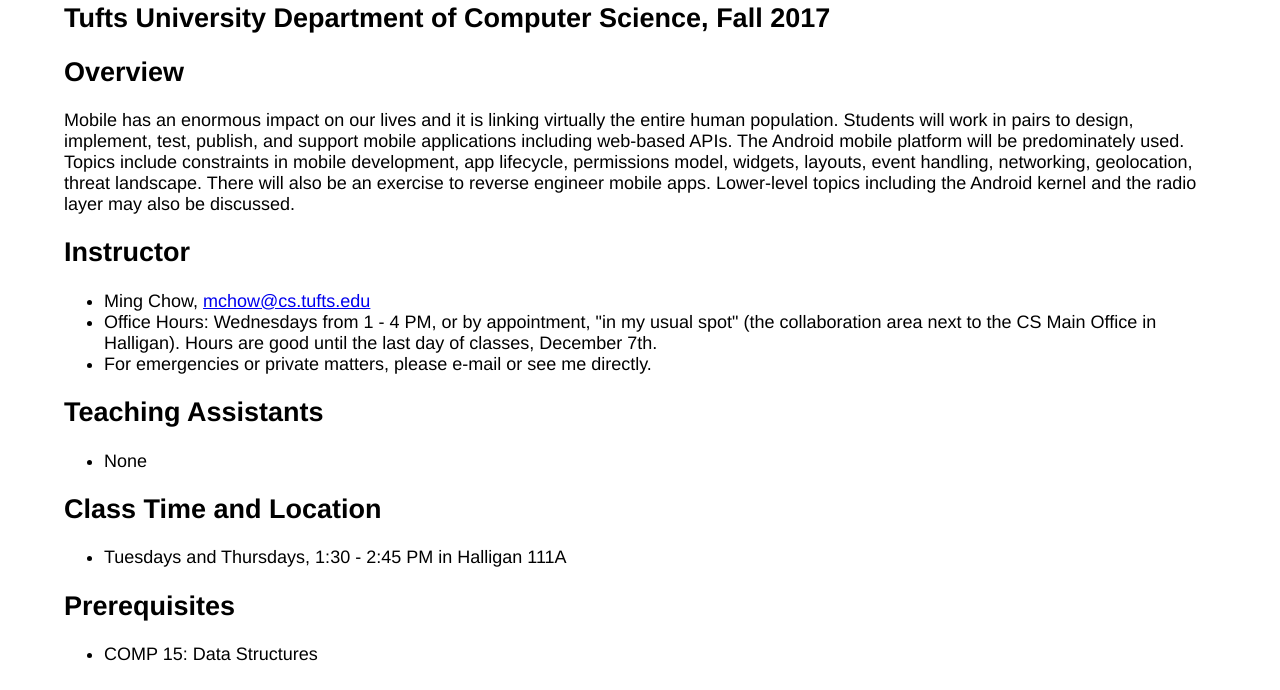
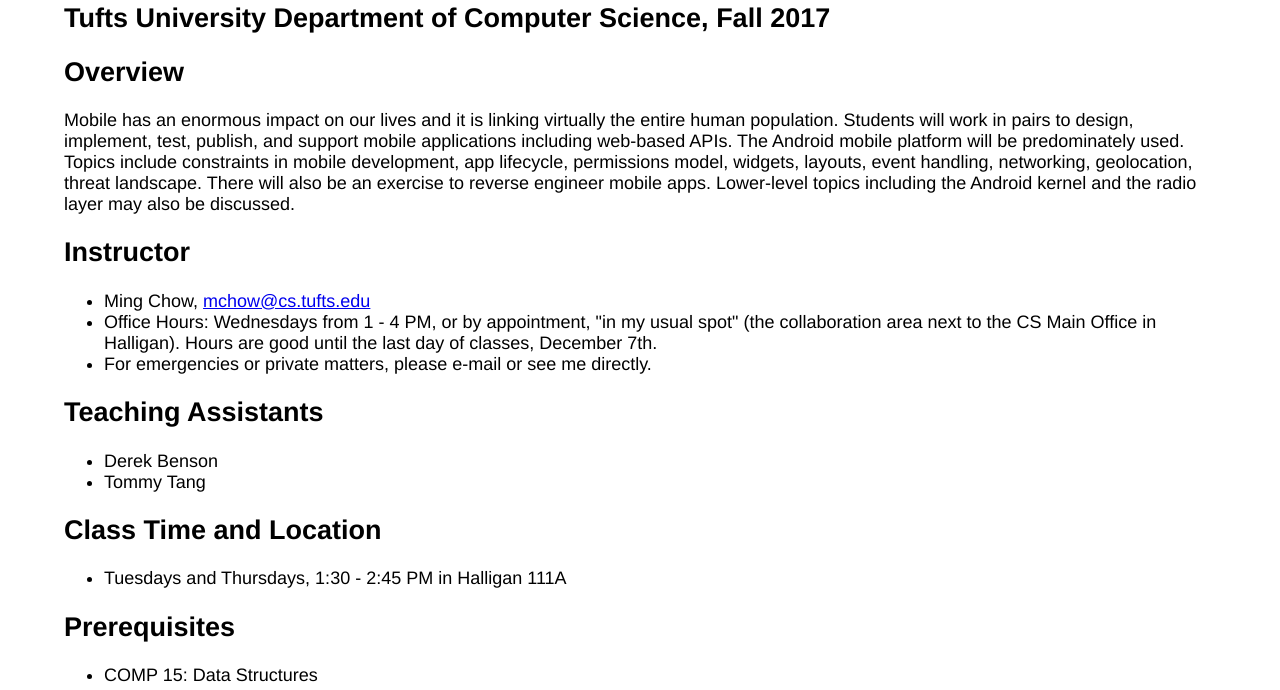
Before and after one commit to tuftsdev/MobileDev, a plain HTML site: page index.html in a window 1280 px wide. Shown: the part 87-777 px from the top of the page. Drawn offline with Linux system fonts and the light colour scheme.

Commit message:
Updated list of TAs

```diff
--- a/index.html
+++ b/index.html
@@ -23,7 +23,8 @@
 
 <h2>Teaching Assistants</h2>
 <ul>
-<li>None</li>
+<li>Derek Benson</li>
+<li>Tommy Tang</li>
 </ul>
 
 <h2>Class Time and Location</h2>
```
